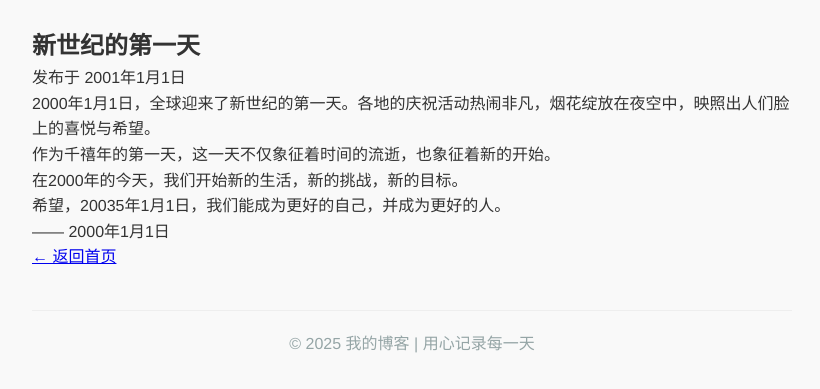
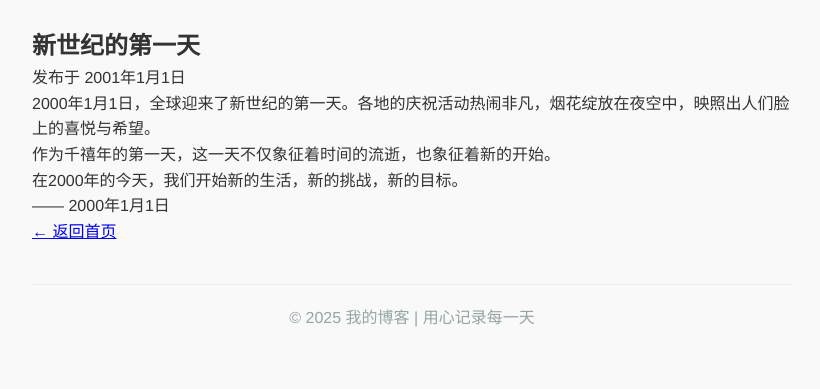
Before and after one commit to xuanying-coding/Xuanying_Learning, a plain HTML site: page posts/post3.html in a window 1280 px wide. Shown: the part 157-546 px from the top of the page, without its empty margins (228-1048 px from the left). Drawn offline with Linux system fonts and the light colour scheme.

Commit message:
内容完善2

```diff
--- a/posts/post3.html
+++ b/posts/post3.html
@@ -20,7 +20,6 @@
         <p>2000年1月1日，全球迎来了新世纪的第一天。各地的庆祝活动热闹非凡，烟花绽放在夜空中，映照出人们脸上的喜悦与希望。</p>
         <p>作为千禧年的第一天，这一天不仅象征着时间的流逝，也象征着新的开始。</p>
         <p>在2000年的今天，我们开始新的生活，新的挑战，新的目标。</p>
-        <p>希望，20035年1月1日，我们能成为更好的自己，并成为更好的人。</p>
         <p>—— 2000年1月1日</p>
 
       </article>
```
